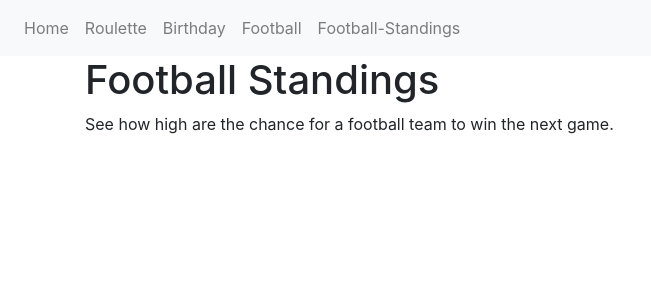
After one commit to noahstammm/SP-Project, a Flask app: page /football/standings in a window 1280 px wide. The commit adds this page. Shown: the top 300 px of the page, without its empty margins (0-651 px from the left). Run offline with Flask 2, Linux system fonts and the light colour scheme.

Commit message:
änderungen vom call

```diff
--- a/app.py
+++ b/app.py
@@ -9,6 +9,7 @@ from service.roulette.roulette_service import RouletteService
 from service.football.football_service import footballService, get_teams
 from service.football.football_service import footballService, get_team_statistics
 from service.football.football_service import footballService, probability_to_win
+from service.football.football_service import footballService, get_standings
 
 app = Flask(__name__)
 # Load Configurations
@@ -68,5 +69,10 @@ def calculate_football():
     return render_template(template_name_or_list='football/football_result.html', dto=football_dto)
 
 
+@app.route('/football/standings')
+def standings_football():
+    return render_template(template_name_or_list='football/football_standings.html')
+
+
 if __name__ == '__main__':
     app.run()
--- a/service/football/football_service.py
+++ b/service/football/football_service.py
@@ -132,3 +132,6 @@ def probability_to_win(wins, lost) -> float:
     print("Total games played: ", total_games)
 
     return win_probability
+
+def get_standings()-> str:
+    return print("this is a test")
--- /dev/null
+++ b/templates/football/football_standings.html
@@ -0,0 +1,13 @@
+   {% extends 'layout.html' %}
+{% block content %}
+
+    <div class="container">
+        <h1>Football Standings </h1>
+        <p>
+            See how high are the chance for a football team to win the next game.
+        </p>
+
+
+
+    </div>
+{% endblock %}
--- a/templates/navigation.html
+++ b/templates/navigation.html
@@ -7,6 +7,7 @@
                 <a class="nav-item nav-link" href="/roulette">Roulette</a>
                 <a class="nav-item nav-link" href="/birthday">Birthday</a>
                 <a class="nav-item nav-link" href="/football">Football</a>
+                <a class="nav-item nav-link" href="/football/standings">Football-Standings</a>
             </div>
         </div>
     </nav>
--- a/test.py
+++ b/test.py
@@ -112,6 +112,9 @@ def main() -> None:
 
         return current_odds_name, current_odds_probability
 
+
+
+
     name = "Horsens"
     get_team_statistics(name)
 
```
Also changed, not shown: test2.py (added, +9 -0 lines).
